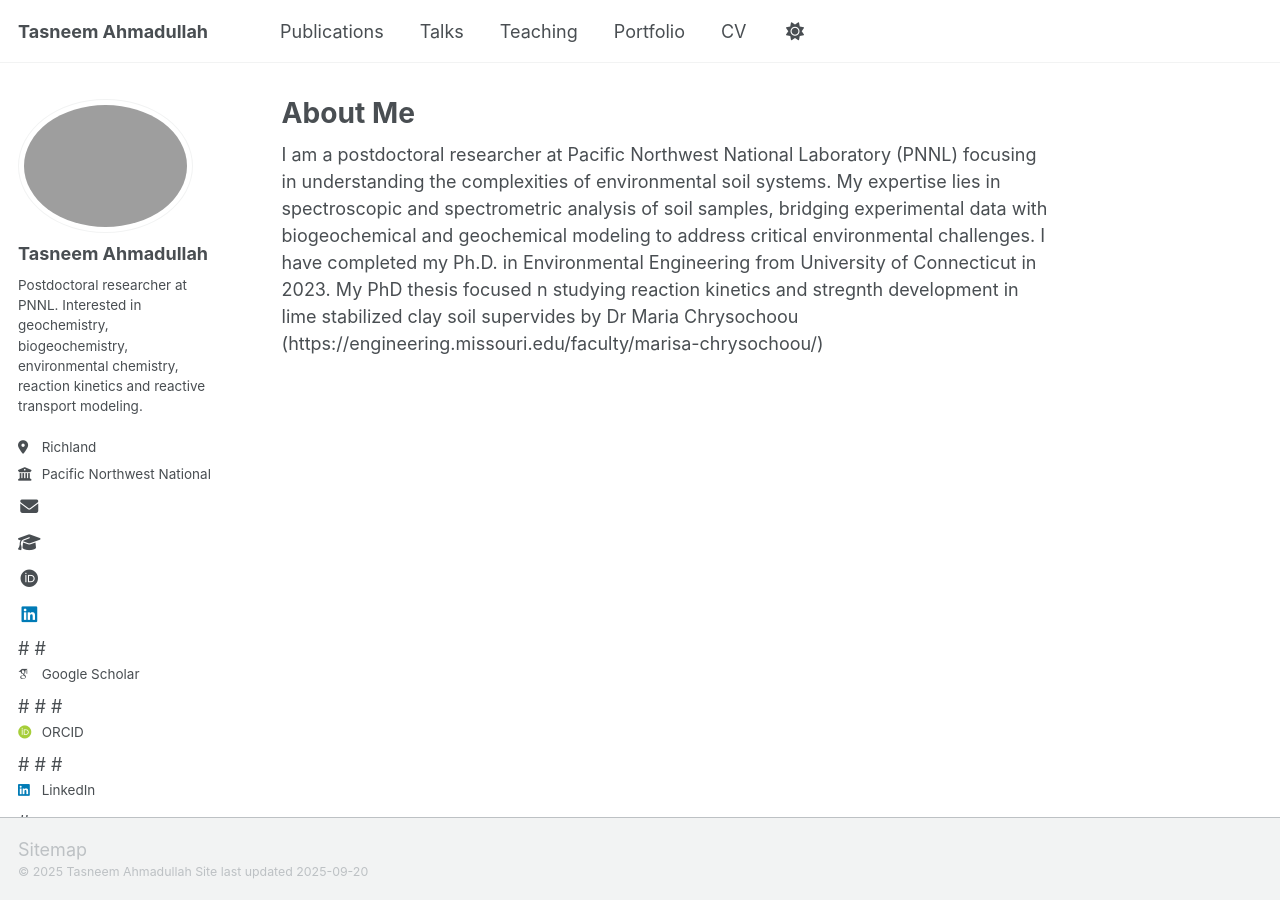
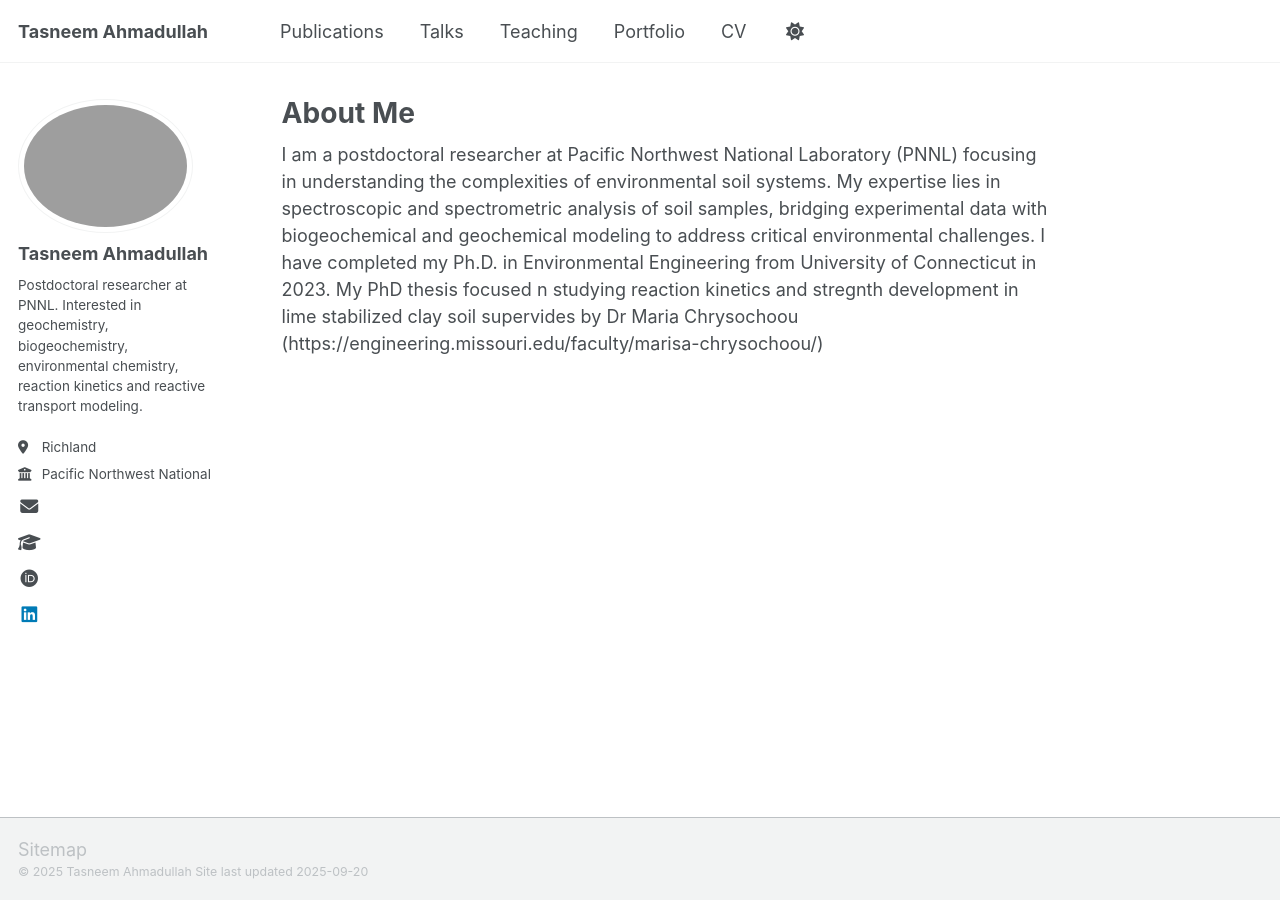
Before and after one commit to tasneemAhmadullah/tasneemahmadullah.github.io, a Jekyll site: the page built from _pages/about.md, in a window 1280 px wide. Built offline with Jekyll 4.4.1, drawn with Linux system fonts in a browser that asks for light colours; some web fonts are replaced; a script that is not in the unit is left out.

Commit message:
Update author-profile.html

```diff
--- a/_includes/author-profile.html
+++ b/_includes/author-profile.html
@@ -52,18 +52,14 @@
       {% if author.arxiv %}
         <li><a href="{{ author.arxiv }}"><i class="ai ai-arxiv ai-fw icon-pad-right"></i>arXiv</a></li>
       {% endif %}
-      #{% if author.googlescholar %}
-        #<li><a href="{{ author.googlescholar }}"><i class="ai ai-google-scholar ai-fw icon-pad-right"></i>Google Scholar</a></li>
-      #{% endif %}
+
       {% if author.semantic %}
         <li><a href="{{ author.semantic }}"><i class="ai ai-semantic-scholar ai-fw icon-pad-right"></i>Semantic Scholar</a></li>
       {% endif %}
       {% if author.impactstory %}
         <li><a href="{{ author.impactstory }}"><i class="ai ai-impactstory ai-fw icon-pad-right"></i>Impactstory</a></li>
       {% endif %}
-      #{% if author.orcid %}
-        #<li><a href="{{ author.orcid }}"><i class="ai ai-orcid ai-fw icon-pad-right"></i>ORCID</a></li>
-      #{% endif %}
+
       {% if author.pubmed %}
         <li><a href="{{ author.pubmed }}"><i class="ai ai-pubmed ai-fw icon-pad-right"></i>PubMed</a></li>
       {% endif %}
@@ -128,9 +124,7 @@
       {% if author.lastfm %}
         <li><a href="https://last.fm/user/{{ author.lastfm }}"><i class="fab fa-fw fa-lastfm icon-pad-right" aria-hidden="true"></i>Last.fm</a></li>
       {% endif %}
-      #{% if author.linkedin %}
-        #<li><a href="https://www.linkedin.com/in/{{ author.linkedin }}"><i class="fab fa-fw fa-linkedin icon-pad-right" aria-hidden="true"></i>LinkedIn</a></li>
-      #{% endif %}
+
       {% if author.mastodon %}
         <li><a href="{{ author.mastodon }}"><i class="fab fa-fw fa-mastodon icon-pad-right" aria-hidden="true"></i>Mastodon</a></li>
       {% endif %}
```
